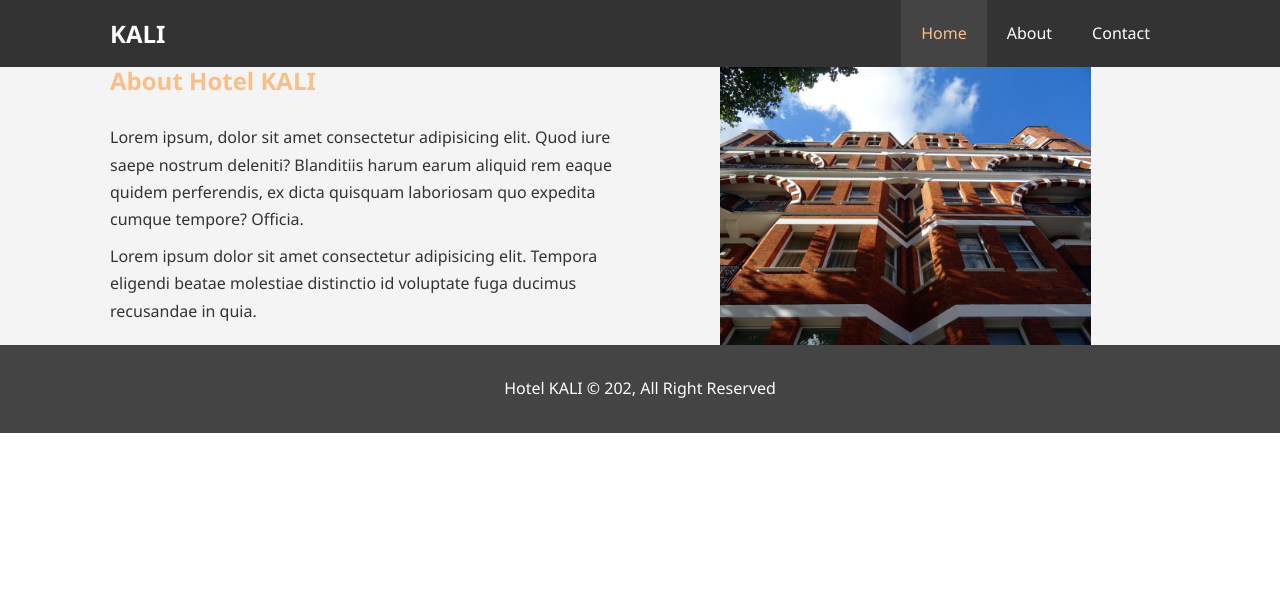
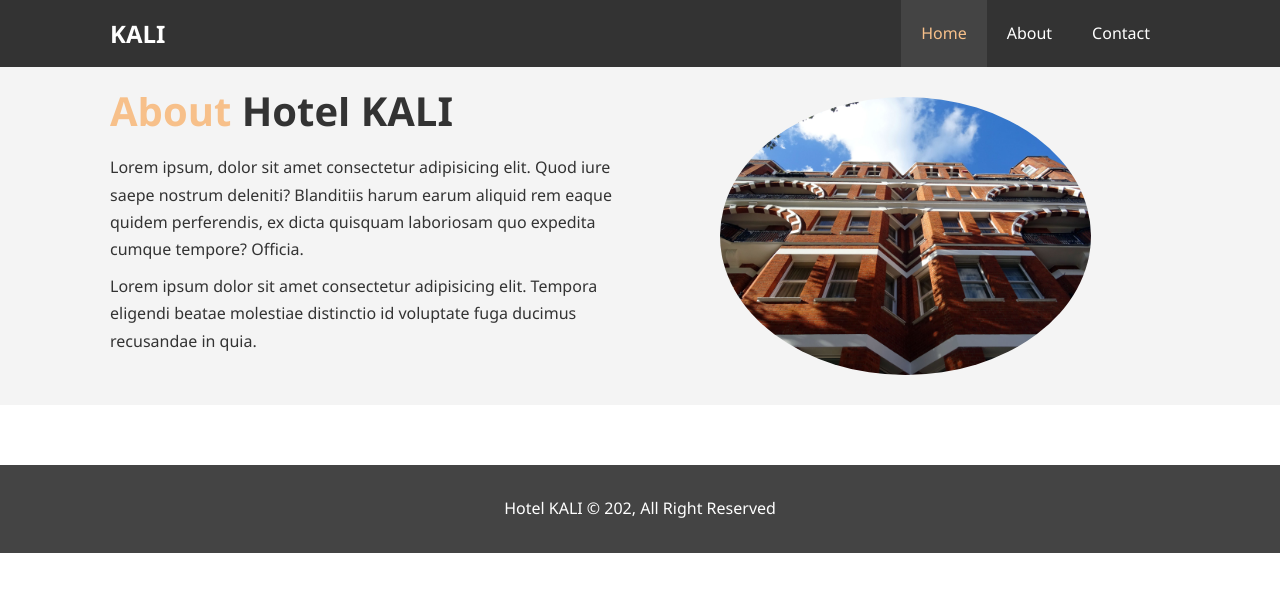
Before and after one commit to karolina-michalak/hotel-website, a plain HTML site: page about.html in a window 1280 px wide. Drawn offline with Linux system fonts and the light colour scheme.

Commit message:
added styling to about section

```diff
--- a/about.html
+++ b/about.html
@@ -23,11 +23,11 @@
         </nav>
     </header>
 
-    <section id="about-info" class="bg-light">
+    <section id="about-info" class="bg-light py-3">
         <div class="container">
             <div class="info-left">
-                <h1>
-                    <span class="text-primary">About Hotel KALI</span>
+                <h1 class="l-heading">
+                    <span class="text-primary">About</span> Hotel KALI
                 </h1>
                 <p>Lorem ipsum, dolor sit amet consectetur adipisicing elit.
                     Quod iure saepe nostrum deleniti? Blanditiis
@@ -46,6 +46,12 @@
         </div>
     </section>
 
+    <div class="clr"></div>
+
+    <section id="testimonials" class="py-3">
+        <div class="container"></div>
+    </section>
+
     <footer id="main-footer">
         <p>Hotel KALI &copy; 202, All Right Reserved</p>
     </footer>
--- a/css/style.css
+++ b/css/style.css
@@ -74,6 +74,22 @@ p{
 
 .clr{
     clear: both
+}
+
+.l-heading{
+    font-size: 40px
+}
+
+.py-1{
+    padding: 10px 0;
+}
+
+.py-2{
+    padding: 20px 0;
+}
+
+.py-3{
+    padding: 30px 0;
 }
 
 #navbar{
@@ -178,7 +194,8 @@ p{
 #about-info .info-right img{
     width: 70%;
     display: block;
-    margin: auto
+    margin: auto;
+    border-radius: 50%;
 }
 
 #about-info .info-left{
```
